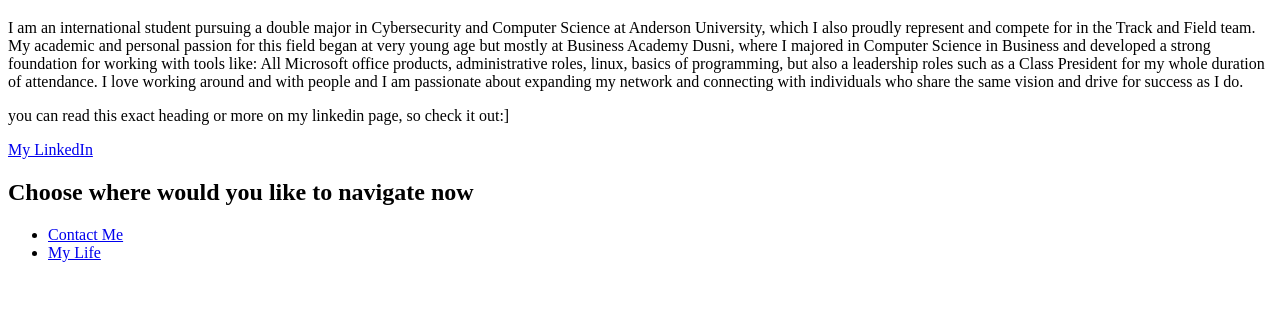
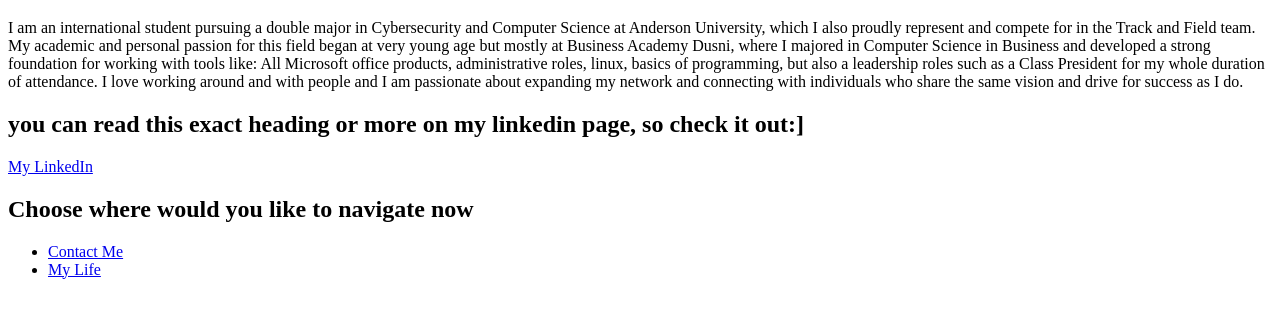
Before and after one commit to maxsoljak/Hyperlinks, a plain HTML site: page mylife.html in a window 1280 px wide. Shown: the part 61-378 px from the top of the page. Drawn offline with Linux system fonts and the light colour scheme.

Commit message:
graphic udpate

```diff
--- a/mylife.html
+++ b/mylife.html
@@ -9,7 +9,7 @@
   <p>I am an international student pursuing a double major in Cybersecurity and Computer Science at Anderson University, which I also proudly represent and compete for in the Track and Field team.
     My academic and personal passion for this field began at very young age but mostly at Business Academy Dusni, where I majored in Computer Science in Business and developed a strong foundation for working with tools like: All Microsoft office products, administrative roles, linux, basics of programming, but also a leadership roles such as a Class President for my whole duration of attendance.
     I love working around and with people and I am passionate about expanding my network and connecting with individuals who share the same vision and drive for success as I do.</p>
-    <p>you can read this exact heading or more on my linkedin page, so check it out:]</p>
+    <h2>you can read this exact heading or more on my linkedin page, so check it out:]</h2>
     <a href="https://www.linkedin.com/in/maxsoljak/">My LinkedIn</a>
     <h2>Choose where would you like to navigate now</h2>
 <ul>
```
